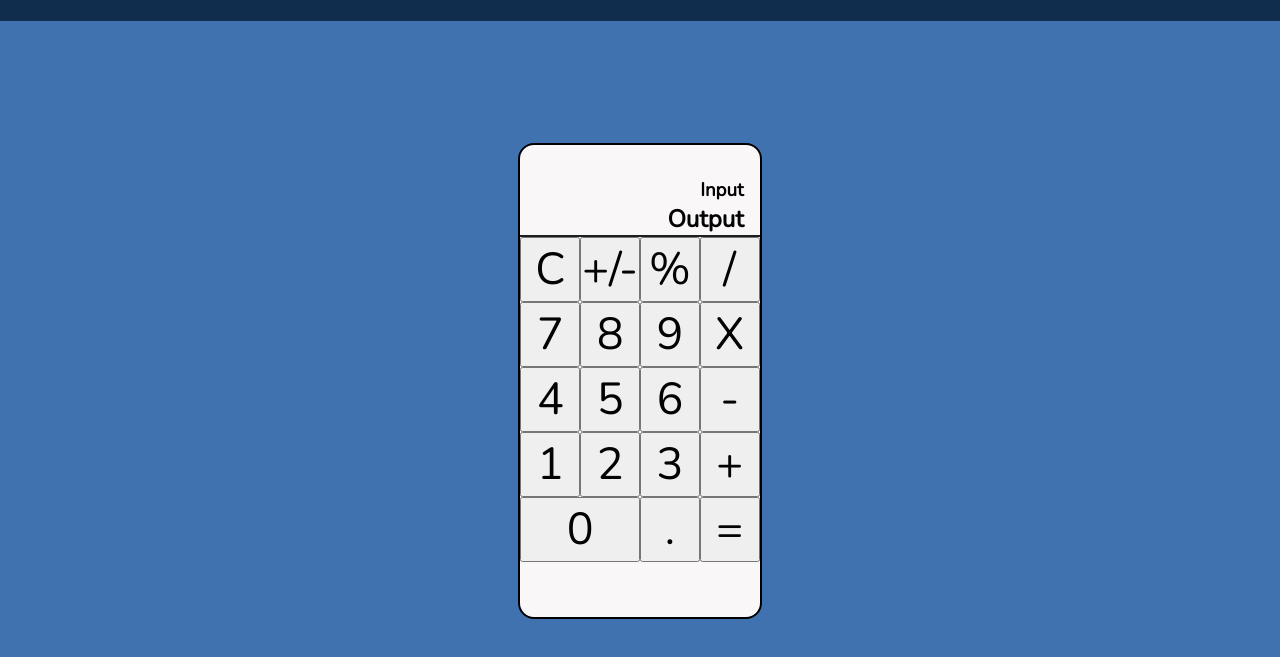
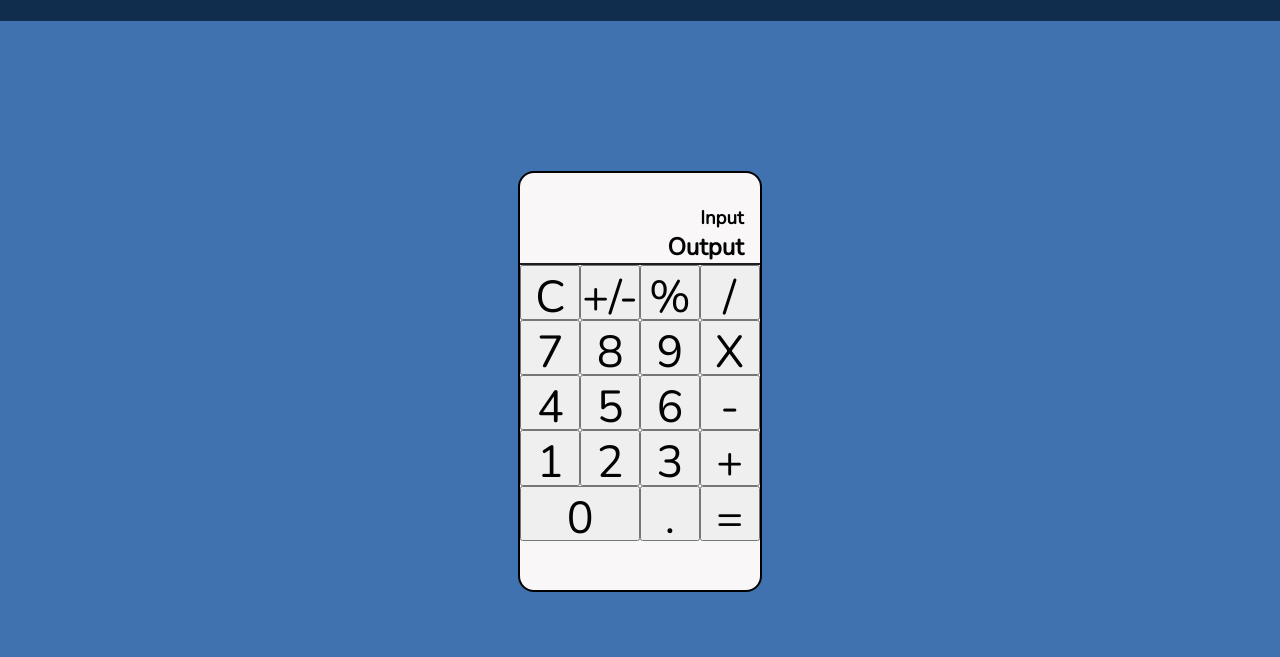
Before and after one commit to chriskokc/calculator-web, a plain HTML site: page index.html in a window 1280 px wide. Shown: the part 59-716 px from the top of the page. Drawn offline with nearby package versions, Linux system fonts and the light colour scheme; a web font is replaced by a local one.

Commit message:
added max height for the calculator container.

```diff
--- a/style.scss
+++ b/style.scss
@@ -79,7 +79,6 @@ main {
     #calculator {
         background-color: $background-color;
         height: 100%;
-        // padding: 2rem 0;
         display: flex;
         justify-content: center;
         align-items: center;
@@ -88,7 +87,7 @@ main {
             border: 2px solid black;
             border-radius: 1rem;
             background-color: $calc-color;
-            height: 66%;
+            max-height: 70%;
 
             .calculator__display {
                 margin: 2rem 1rem 0;
@@ -104,8 +103,8 @@ main {
             .calculator__keypads {
                 max-height: 100%;
                 display: grid;
-                grid-template-columns: 1fr 1fr 1fr 1fr;
-                grid-template-rows: 20% 20% 20% 20%;
+                grid-template-columns: repeat(4, 1fr);
+                grid-template-rows: repeat(5, 17%);
 
                 .calculator__btn {
 
```
Also changed, not shown: style.css.
